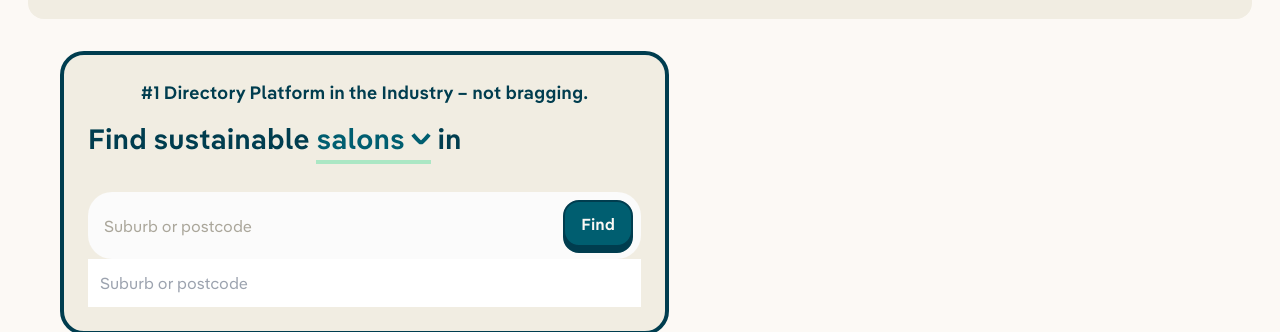
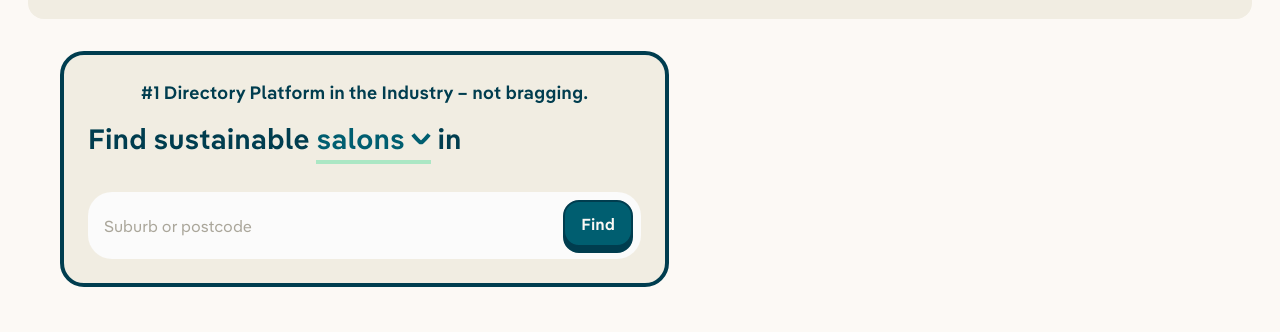
Before and after one commit to zizther/sustainable-salons, a website: page index.html in a window 1280 px wide. Shown: the part 131-463 px from the top of the page. Drawn offline with nearby package versions, Linux system fonts and the light colour scheme; some packages are replaced by stand-ins of ours; files that its build step writes are made by us from their sources; files whose address does not match are found by name.

Commit message:
merge location search boxes

```diff
--- a/index.html
+++ b/index.html
@@ -156,7 +156,7 @@
             </div>
             <!-- location search -->
             <div class="w-full h-[50px] md:h-[67px]  mt-7 relative">
-                <input type="text" required name="location" placeholder="Suburb or postcode"
+                <input id="ss_pac_input" type="text" required name="location" placeholder="Suburb or postcode"
                     class="absolute inset-0 py-4 pl-4 bg-ivory pr-36 rounded-2xl focus:rounded-2xl md:rounded-3xl md:focus:rounded-3xl placeholder:text-ui-disabled">
                 <button type="submit" :disabled="!isValid"
                     class="absolute bottom-2 top-1 right-1 md:bottom-3 md:top-2 md:right-2 button-primary rounded-xl! ">
@@ -164,7 +164,7 @@
                 </button>
             </div>
 
-            <input id="ss_pac_input" class="p-3 w-full" type="text" placeholder="Suburb or postcode">
+            <!-- <input class="w-full p-3" type="text" placeholder="Suburb or postcode"> -->
 
             <input type="hidden" name="lat">
             <input type="hidden" name="lng">
@@ -405,7 +405,8 @@
         </div>
     </footer>
 
-    <script async src="https://maps.googleapis.com/maps/api/js?key=AIzaSyAcrds5dIlEY-wupBGOfZvMNZSF5o1s97Q&libraries=places&callback=pacInit"></script>
+    <script async
+        src="https://maps.googleapis.com/maps/api/js?key=AIzaSyAcrds5dIlEY-wupBGOfZvMNZSF5o1s97Q&libraries=places&callback=pacInit"></script>
     <script src="assets/js/main.js" defer></script>
     <script>
         function pacInit() {
```
